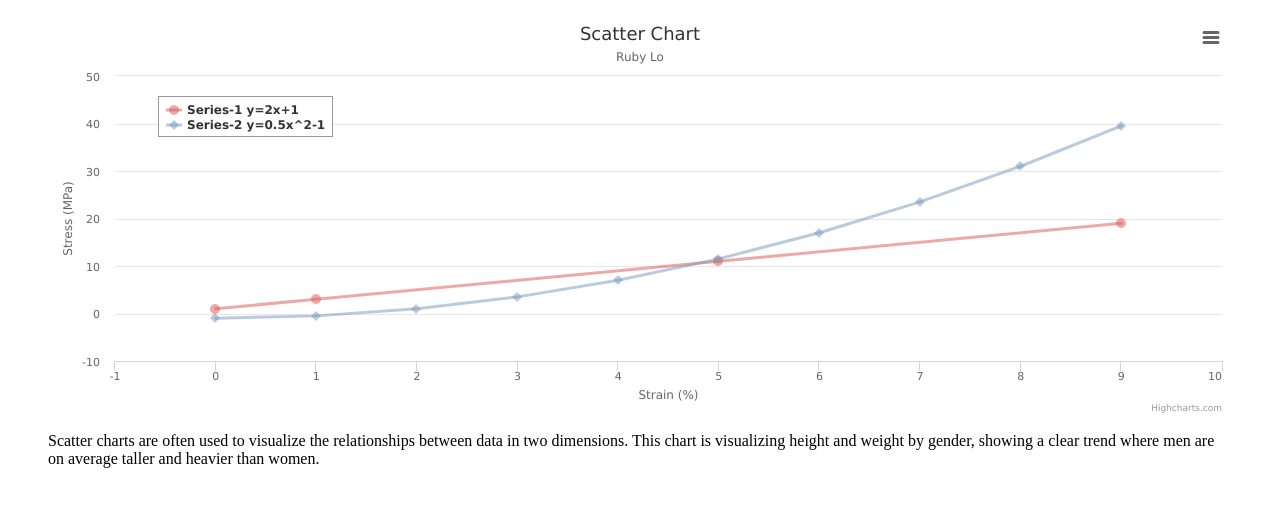
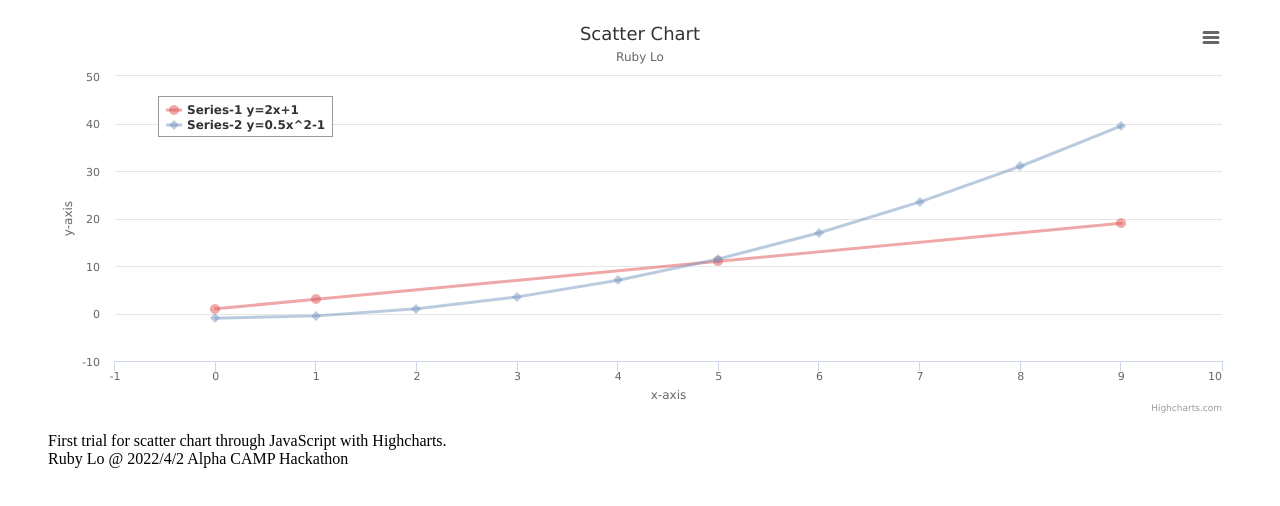
Before and after one commit to rubylo718/sideProjects, a plain HTML site: page tryChart/index.html in a window 1280 px wide. Drawn offline with nearby package versions, Linux system fonts and the light colour scheme.

Commit message:
feat: project initiated

```diff
--- a/tryChart/app.js
+++ b/tryChart/app.js
@@ -13,7 +13,7 @@ document.addEventListener("DOMContentLoaded", function () {
     xAxis: {
       title: {
         enabled: true,
-        text: "Strain (%)",
+        text: "x-axis",
       },
       startOnTick: true,
       endOnTick: true,
@@ -21,7 +21,7 @@ document.addEventListener("DOMContentLoaded", function () {
     },
     yAxis: {
       title: {
-        text: "Stress (MPa)",
+        text: "y-axis",
       },
     },
     legend: {
--- a/tryChart/index.html
+++ b/tryChart/index.html
@@ -4,7 +4,7 @@
     <meta charset="UTF-8" />
     <meta http-equiv="X-UA-Compatible" content="IE=edge" />
     <meta name="viewport" content="width=device-width, initial-scale=1.0" />
-    <title>Document</title>
+    <title>Chart</title>
     <script src="https://code.highcharts.com/highcharts.js"></script>
     <script src="https://code.highcharts.com/modules/exporting.js"></script>
     <script src="https://code.highcharts.com/modules/export-data.js"></script>
@@ -14,10 +14,8 @@
     <figure class="highcharts-figure">
       <div id="container"></div>
       <p class="highcharts-description">
-        Scatter charts are often used to visualize the relationships between
-        data in two dimensions. This chart is visualizing height and weight by
-        gender, showing a clear trend where men are on average taller and
-        heavier than women.
+        First trial for scatter chart through JavaScript with Highcharts.<br>
+        Ruby Lo @ 2022/4/2 Alpha CAMP Hackathon
       </p>
     </figure>
     <script src="/app.js"></script>
```
Also changed, not shown: 1 other file.
